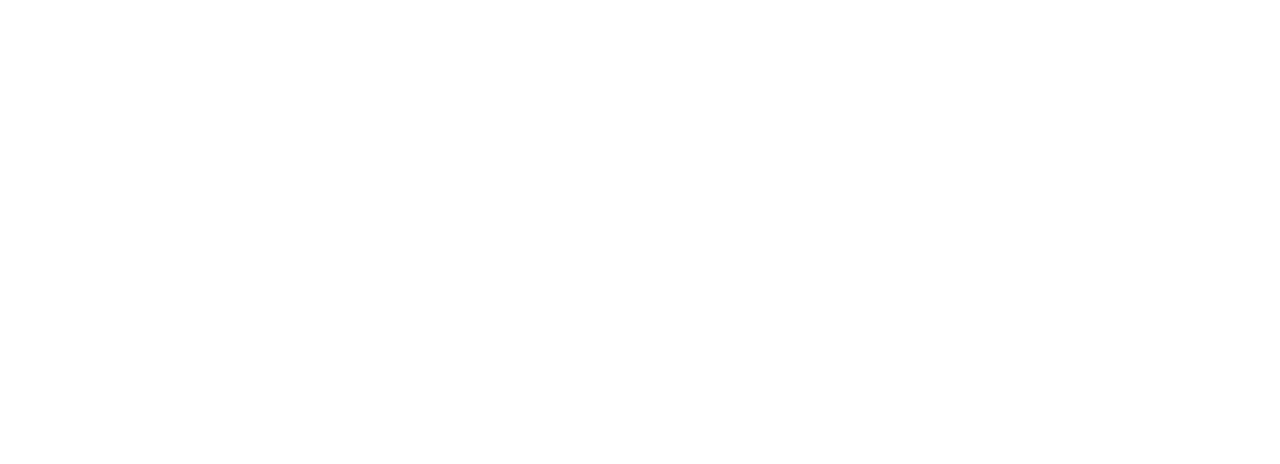
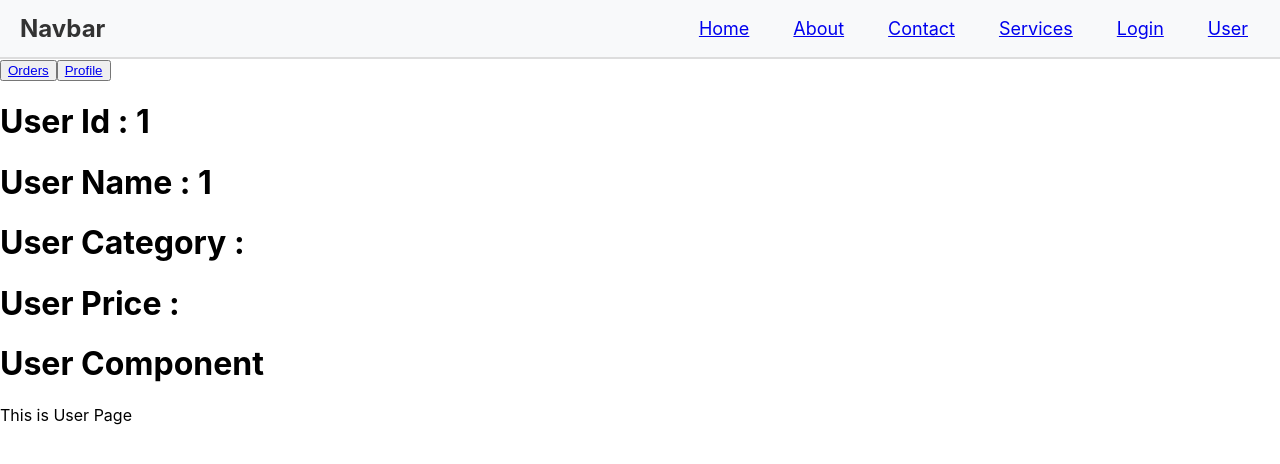
Before and after one commit to MogiliManikanta/React_CS_WORLD, a React (Create React App) app in the folder myapp/: page /user/1/1 in a window 1280 px wide. Shown: the top 464 px of the page. Built offline with nearby package versions, Linux system fonts and the light colour scheme.

Commit message:
30/09/2024

```diff
--- a/myapp/src/NavBar/About.js
+++ b/myapp/src/NavBar/About.js
@@ -1,8 +1,8 @@
 function About() {
   return (
-    <div>
-      <h1>About Us</h1>
-    </div>
+    <>
+      <p>Hai</p>
+    </>
   );
 }
 export default About;
--- a/myapp/src/NavBar/App.js
+++ b/myapp/src/NavBar/App.js
@@ -4,16 +4,28 @@
 import About from "./About";
 import Services from "./Services";
 import Login from "./Login";
+import Home from "./Home";
+import User from "./User";
+import Profile from "./Profile";
+import Orders from "./Orders";
+
 function App() {
+  return (
     <BrowserRouter>
+      <Main />
       <Routes>
-      <Route path="/" element={<Main />} />
+        <Route path="/" element={<Home />} />
         <Route path="contact" element={<Contact />} />
         <Route path="about" element={<About />} />
         <Route path="services" element={<Services />} />
         <Route path="login" element={<Login />} />
-      <Route path="*" element={<Main />} />
+        <Route path="user/:id/:name" element={<User />}>
+          <Route path="profile" element={<Profile />} />
+          <Route path="orders" element={<Orders />} />
+        </Route>
       </Routes>
-  </BrowserRouter>;
+    </BrowserRouter>
+  );
 }
+
 export default App;
--- a/myapp/src/NavBar/Home.js
+++ b/myapp/src/NavBar/Home.js
@@ -1,7 +1,9 @@
 function Home() {
   return (
     <div>
-      <h1>Home</h1>
+      <h2>Hai</h2>
+      <p>This is the Home Page</p>
+      {console.log("Home")}
     </div>
   );
 }
--- a/myapp/src/NavBar/Main.css
+++ b/myapp/src/NavBar/Main.css
@@ -1,4 +1,5 @@
 /* Main.css */
+
 .navbar {
   display: flex;
   justify-content: space-between;
@@ -6,7 +7,8 @@
   padding: 10px 20px;
   border-bottom: 2px solid #ddd;
   background-color: #f8f9fa;
-  width: 100%;
+  /* width: 100%; */
+  /* position: fixed; */
 }
 
 .navbar h1 {
--- a/myapp/src/NavBar/Main.js
+++ b/myapp/src/NavBar/Main.js
@@ -1,35 +1,32 @@
 import React from "react";
 import "./Main.css";
-// import About from "./About";
-// import Contact from "./Contact";
-// import Services from "./Services";
-// import Login from "./Login";
 import { Link } from "react-router-dom";
 
 function Main() {
   return (
-    <>
-      <div className="navbar">
-        <h1>Navbar</h1>
-        <ul>
-          <Link to="/">
-            <li>Home</li>
-          </Link>
-          <Link to="/about">
-            <li>About</li>
-          </Link>
-          <Link to="/contact">
-            <li>Contact</li>
-          </Link>
-          <Link to="/services">
-            <li>Services</li>
-          </Link>
-          <Link to="/login">
-            <li>Login</li>
-          </Link>
-        </ul>
-      </div>
-    </>
+    <div className="navbar">
+      <h1>Navbar</h1>
+      <ul>
+        <li>
+          <Link to="/">Home</Link>
+        </li>
+        <li>
+          <Link to="/about">About</Link>
+        </li>
+        <li>
+          <Link to="/contact">Contact</Link>
+        </li>
+        <li>
+          <Link to="/services">Services</Link>
+        </li>
+        <li>
+          <Link to="/login">Login</Link>
+        </li>
+        <li>
+          <Link to="/user">User</Link>
+        </li>
+      </ul>
+    </div>
   );
 }
 
--- /dev/null
+++ b/myapp/src/NavBar/Orders.js
@@ -0,0 +1,8 @@
+function Orders() {
+  return (
+    <div>
+      <h1>Orders Component</h1>
+    </div>
+  );
+}
+export default Orders;
--- /dev/null
+++ b/myapp/src/NavBar/Profile.js
@@ -0,0 +1,8 @@
+function Profile() {
+  return (
+    <div>
+      <h1>Profile Component</h1>
+    </div>
+  );
+}
+export default Profile;
--- /dev/null
+++ b/myapp/src/NavBar/User.js
@@ -0,0 +1,31 @@
+import { Outlet, Link, useParams, useLocation } from "react-router-dom";
+
+function User() {
+  let { id, name } = useParams();
+  let queryparams = useLocation();
+  console.log(queryparams);
+  let QueryParams = new URLSearchParams(queryparams.search);
+  let category = QueryParams.get("category");
+  let price = QueryParams.get("price");
+
+  return (
+    <div>
+      <div>
+        <button>
+          <Link to="orders">Orders</Link>
+        </button>
+        <button>
+          <Link to="profile">Profile</Link>
+        </button>
+      </div>
+      <h1>User Id : {id}</h1>
+      <h1>User Name : {name} </h1>
+      <h1>User Category : {category} </h1>
+      <h1>User Price : {price} </h1>
+      <h1>User Component</h1>
+      <Outlet />
+      <p>This is User Page</p>
+    </div>
+  );
+}
+export default User;
```
Lines whose indentation alone changed are shown as unchanged.
